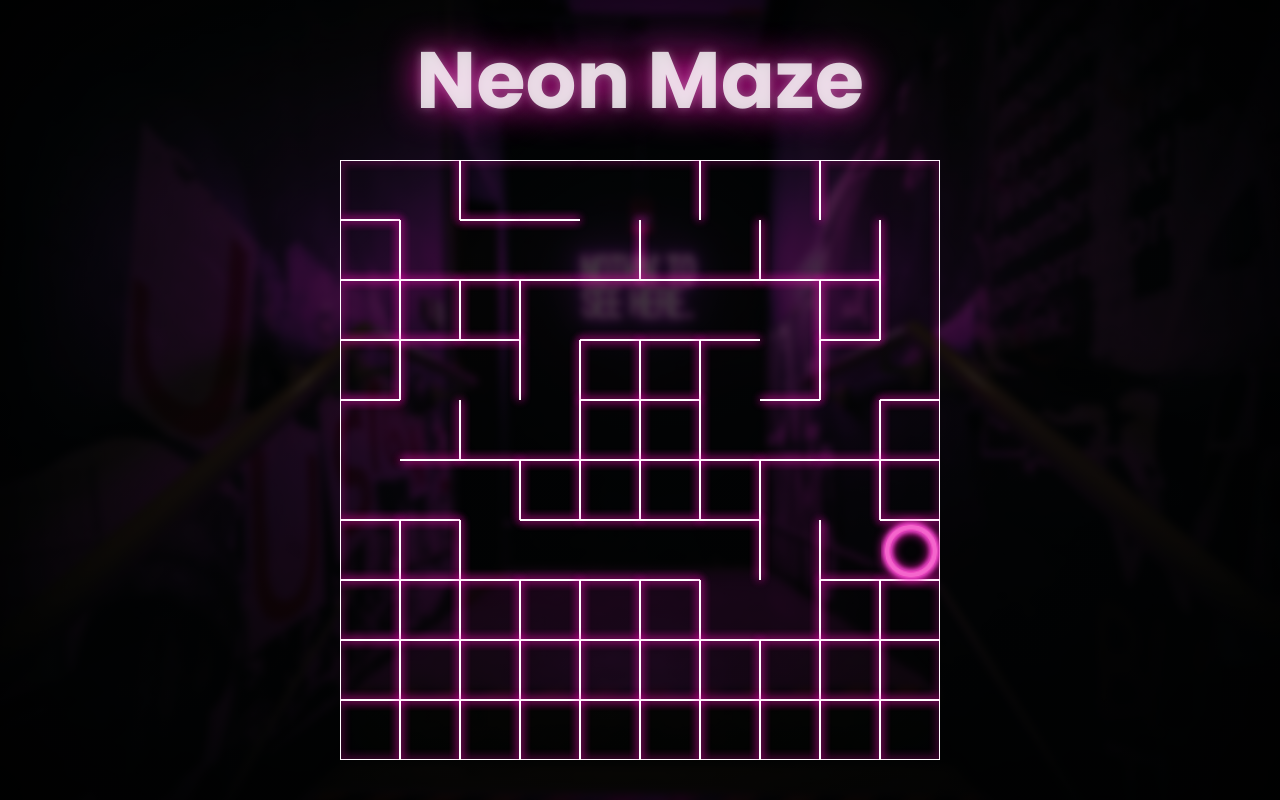
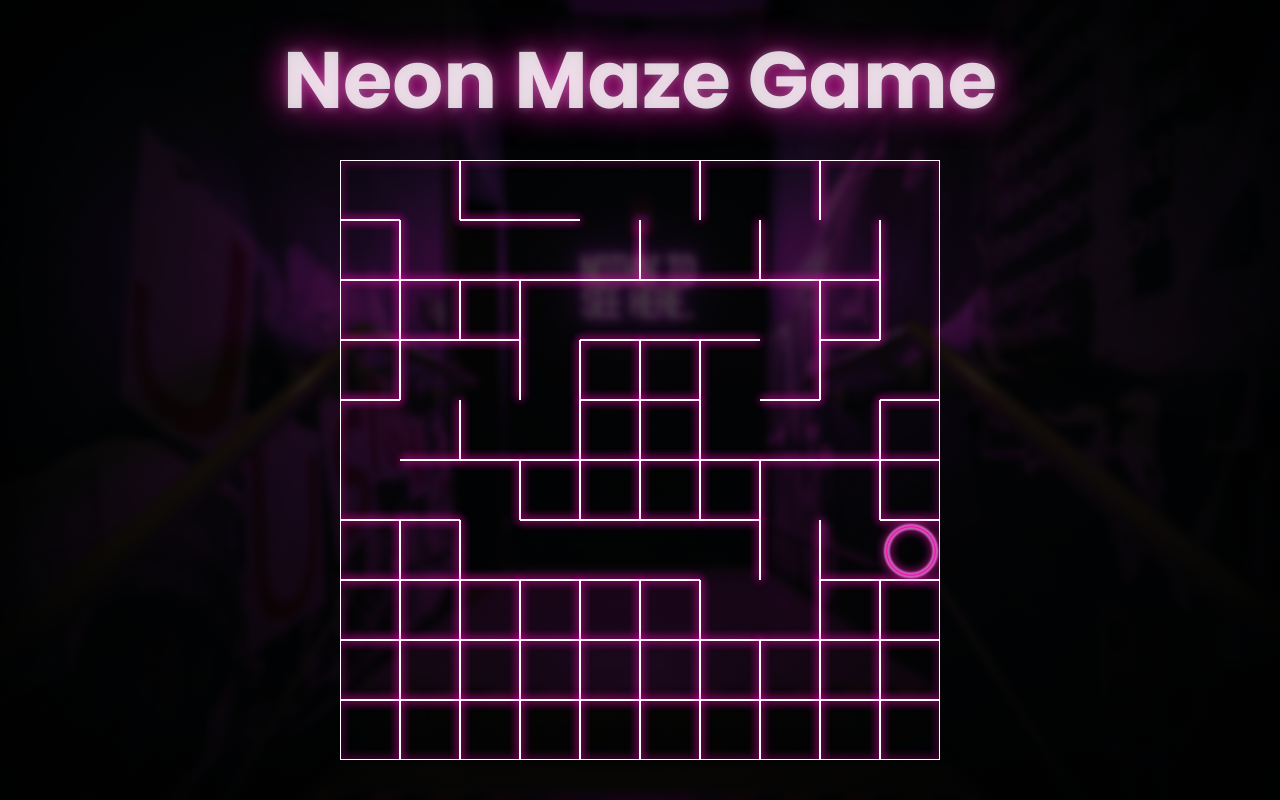
Before and after one commit to andrejskocir/maze, a plain HTML site: page index.html in a window 1280 px wide. Both pictures are taken after a click on the element "Start". Drawn offline with Linux system fonts and the light colour scheme; some packages are replaced by stand-ins of ours; a script that the page names is missing.

Commit message:
commit on 'master'

```diff
--- a/index.html
+++ b/index.html
@@ -11,7 +11,7 @@
 </head>
 
 <body>
-    <h1>Neon Maze</h1>
+    <h1>Neon Maze Game</h1>
     <h2 class="opis">Press start to generate a maze.</h2>
     <canvas width="600px" height="600px" id="maze" ></canvas>
     <h2 class="neon-button" id="start">Start</h2>
--- a/js/script.js
+++ b/js/script.js
@@ -144,7 +144,7 @@
         let y = (this.rowNum * this.parentSize) / columns + 1;
 
         let img = new Image();
-        img.src = "./images/icon.png";
+        img.src = "./images/icon1.png";
         img.onload = function () {
           ctx.drawImage(img, x, y, 60, 60);
           ctx.fillRect(
@@ -193,7 +193,7 @@
         }
         if (this.goal) {
           let cilj = new Image();
-          cilj.src = "./images/finish.jpg";
+          cilj.src = "./images/goal.png";
           ctx.drawImage(cilj, x, y, 60, 60);
           ctx.fillRect(
             x,
```
Also changed, not shown: images/goal.png (added), images/icon1.png (added).
